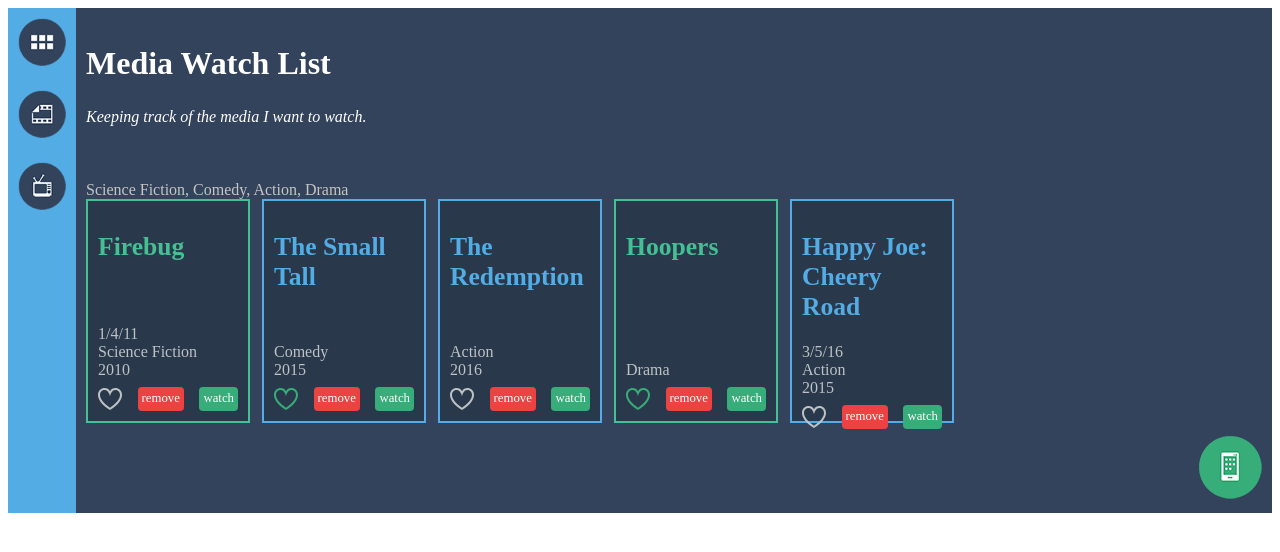
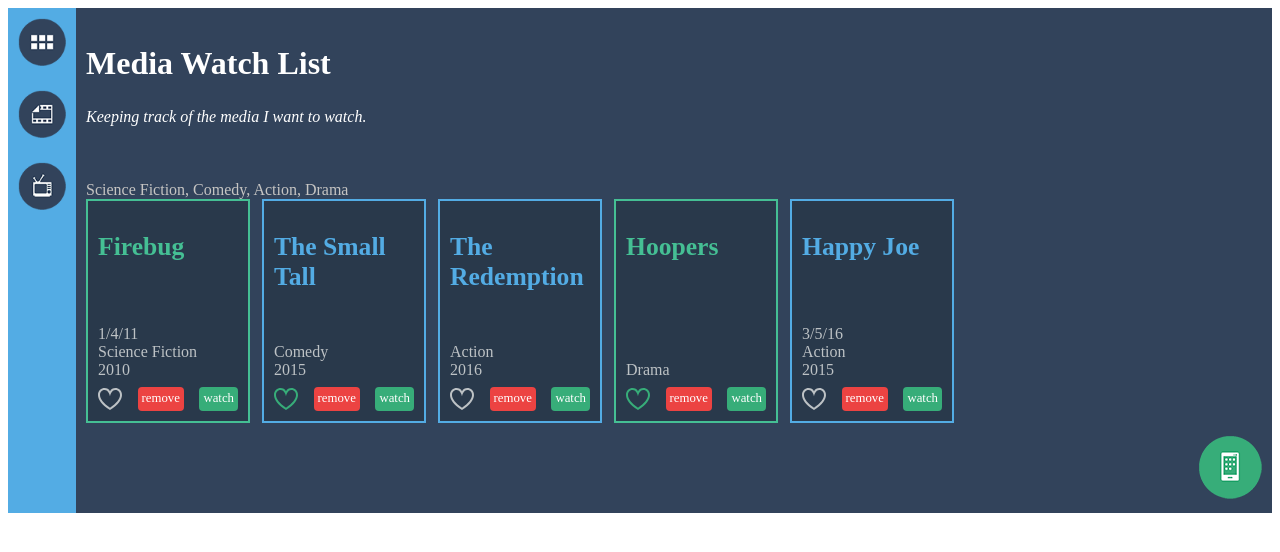
Before and after one commit to maurajoglekar/Angular-media-watch, an Angular app: page /all in a window 1280 px wide. Shown: the top 552 px of the page. Built offline with nearby package versions, Linux system fonts and the light colour scheme.

Commit message:
changed a movie title

```diff
--- a/src/app/mock-xhr-backend.ts
+++ b/src/app/mock-xhr-backend.ts
@@ -38,7 +38,7 @@ export class MockXHRBackend implements HttpBackend {
       isFavorite: true
     }, {
       id: 5,
-      name: 'Happy Joe: Cheery Road',
+      name: 'Happy Joe',
       medium: 'Movies',
       category: 'Action',
       year: 2015,
```
